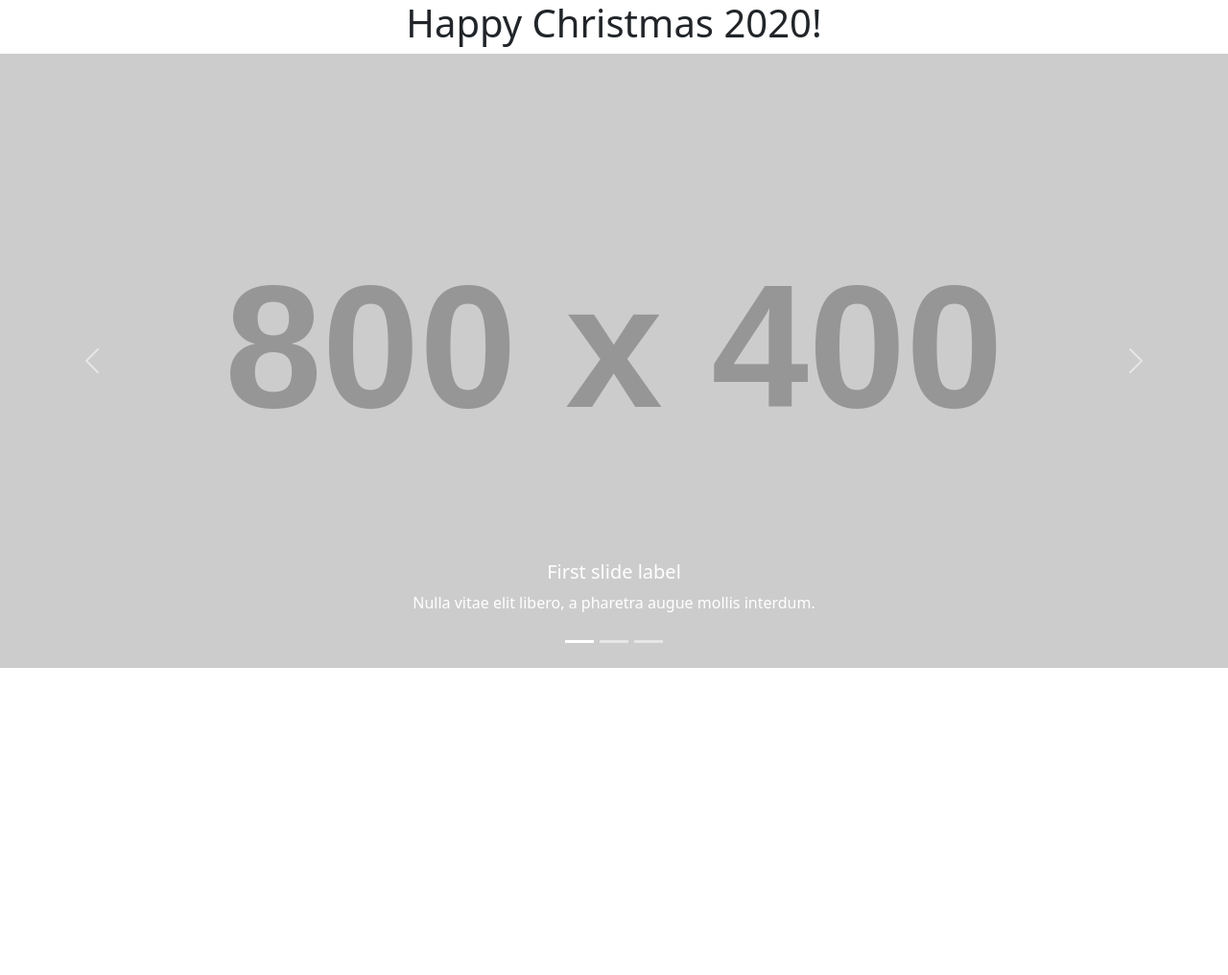
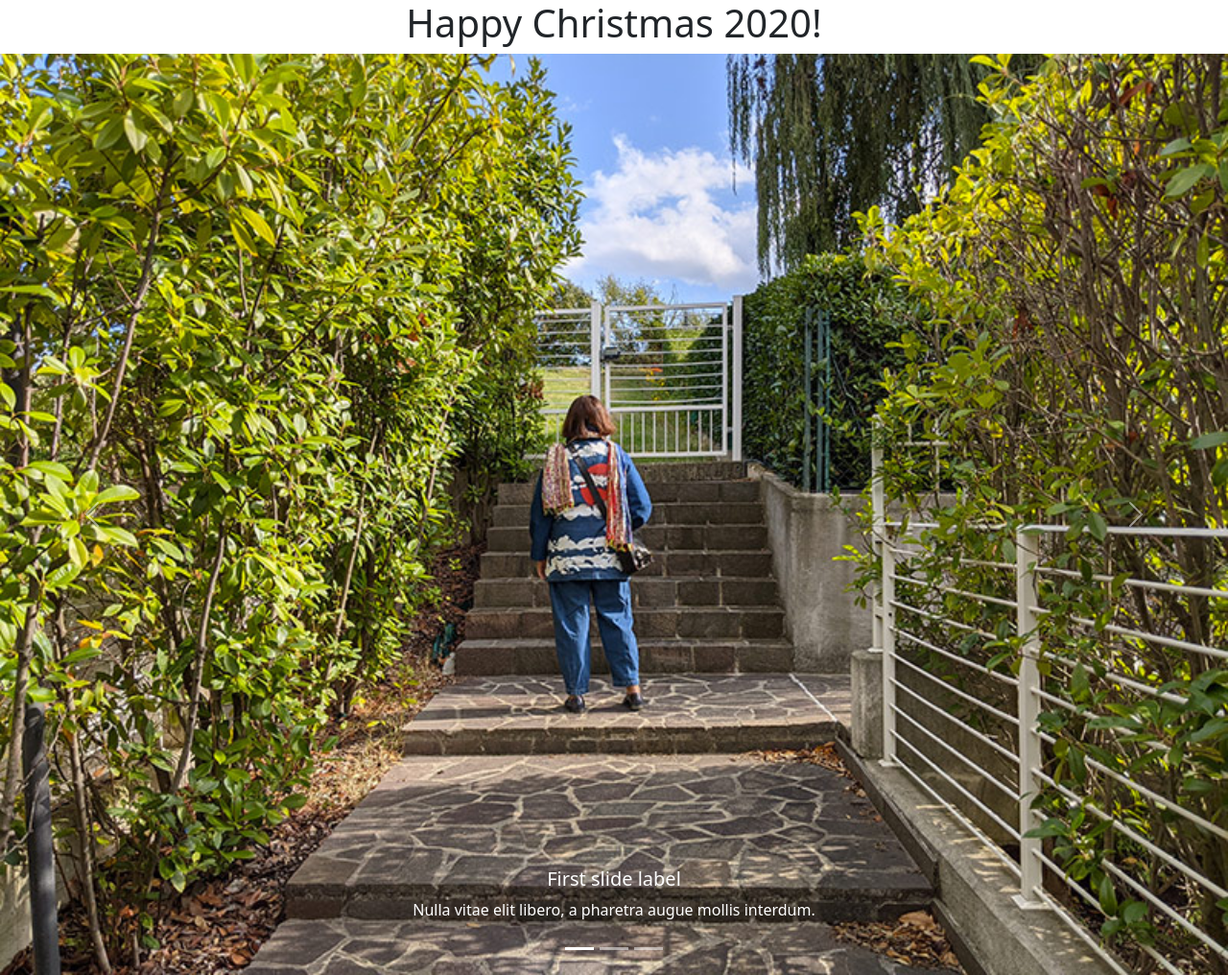
Before and after one commit to guidobuldrighini/guidobuldrighini.github.io, a Jekyll site: the page christmas2020/guido/index.html, which Jekyll copies as it is, in a window 1280 px wide. Shown: the whole page at 96% size. Built offline with Jekyll 4.4.1, drawn with Linux system fonts in a browser that asks for light colours; before the commit the page ends 900 px from its top, so only the background shows below that.

Commit message:
aggiunte foto di test alla pagina di test

```diff
--- a/christmas2020/guido/index.html
+++ b/christmas2020/guido/index.html
@@ -20,21 +20,21 @@
       </ol>
       <div class="carousel-inner">
         <div class="carousel-item active">
-          <img src="https://via.placeholder.com/800x400?text=Prima+foto" class="d-block w-100" alt="prima foto">
+          <img src="01.jpg" class="d-block w-100" alt="prima foto">
           <div class="carousel-caption d-none d-md-block">
             <h5>First slide label</h5>
             <p>Nulla vitae elit libero, a pharetra augue mollis interdum.</p>
           </div>
         </div>
         <div class="carousel-item">
-          <img src="https://via.placeholder.com/800x400?text=Seconda+foto" class="d-block w-100" alt="seconda foto">
+          <img src="02.jpg" class="d-block w-100" alt="seconda foto">
           <div class="carousel-caption d-none d-md-block">
             <h5>Second slide label</h5>
             <p>Lorem ipsum dolor sit amet, consectetur adipiscing elit.</p>
           </div>
         </div>
         <div class="carousel-item">
-          <img src="https://via.placeholder.com/800x400?text=Terza+foto" class="d-block w-100" alt="terza foto">
+          <img src="03.jpg" class="d-block w-100" alt="terza foto">
           <div class="carousel-caption d-none d-md-block">
             <h5>Third slide label</h5>
             <p>Praesent commodo cursus magna, vel scelerisque nisl consectetur.</p>
```
